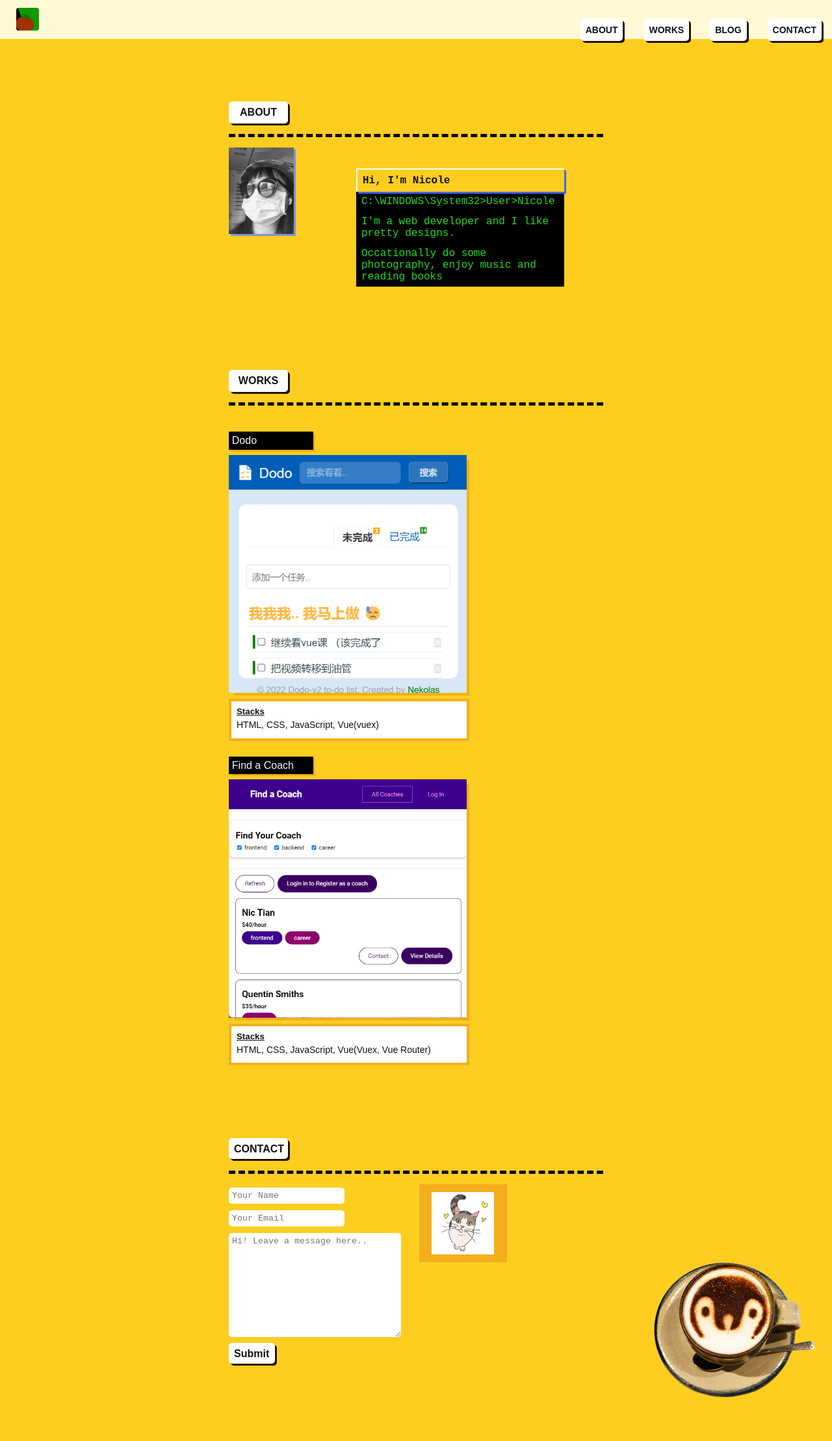
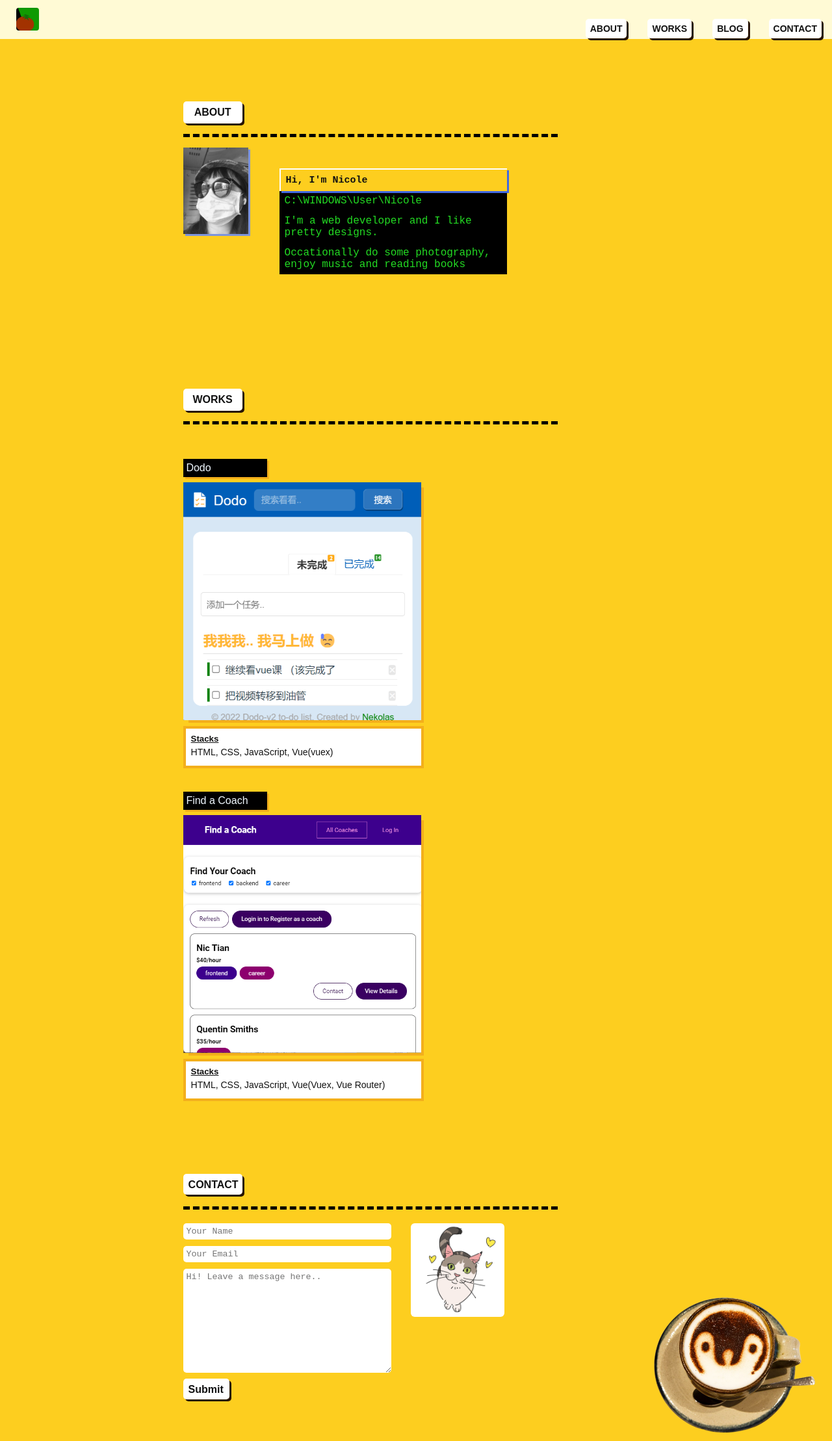
Before and after one commit to nicopcat/nic-portfolio-2022, a Vue app: page / in a window 1280 px wide. Shown: the whole page at 65% size. Before the commit the page ends 2162 px from the top, so only its background shows below. Built offline with nearby package versions, Linux system fonts and the light colour scheme.

Commit message:
mobile ver test fix

```diff
--- a/src/components/layouts/TheHeader.vue
+++ b/src/components/layouts/TheHeader.vue
@@ -8,20 +8,18 @@
     <div class="menu">
       <ul class="list-menu">
         <li>
-          <base-button><a href="#contact">CONTACT</a></base-button>
+          <a href="#contact"><base-button>CONTACT</base-button></a>
         </li>
         <li>
-          <base-button
-            ><a href="https://www.niqks.tk/" target="_blank"
-              >BLOG</a
-            ></base-button
+          <a href="https://www.niqks.tk/" target="_blank"
+            ><base-button>BLOG</base-button></a
           >
         </li>
         <li>
-          <base-button><a href="#work">WORKS</a></base-button>
+          <a href="#work"><base-button>WORKS</base-button></a>
         </li>
         <li>
-          <base-button><a href="/">ABOUT</a></base-button>
+          <a href="javacript:;"><base-button>ABOUT</base-button></a>
         </li>
       </ul>
       <ol>
@@ -84,9 +82,6 @@ li {
 .logo img {
   border-radius: 4px;
 }
-.menu {
-  float: right;
-}
 
 .sandwich {
   display: none;
@@ -132,12 +127,15 @@ li {
     display: none;
   }
   .sandwich {
-    margin: 0;
+    margin: 0 15px;
     width: 20px;
     display: block;
   }
   .menu .stack-menu li {
     display: block;
   }
+  .navbar {
+    width: 120%;
+  }
 }
 </style>
--- a/src/components/layouts/TheWrapper.vue
+++ b/src/components/layouts/TheWrapper.vue
@@ -23,9 +23,16 @@ export default {
 
 <style scoped>
 section {
-  max-width: 720px;
+  /* max-width: 720px; */
   width: 70%;
   margin: 0 auto;
   scroll-behavior: smooth;
 }
+
+@media screen and (max-width: 450px) {
+  section {
+    width: 100vw;
+    margin: 0 auto;
+  }
+}
 </style>
--- a/src/components/pages/ContactMe.vue
+++ b/src/components/pages/ContactMe.vue
@@ -72,18 +72,21 @@ export default {
   display: flex;
   flex-flow: row wrap;
   justify-content: flex-start;
-  width: 450px;
+  /* width: 430px; */
+  width: 70%;
+
   margin-left: 10%;
   margin-top: 1rem;
   /* background-color: royalblue; */
 }
 
 .contact-main .my-contact {
-  width: 65%;
+  width: 55%;
 }
 
 .contact-main .my-contact input,
 textarea {
+  width: 90%;
   font-family: monospace;
   margin: 5px 0;
   padding: 5px;
@@ -93,14 +96,14 @@ textarea {
 }
 
 .contact-main .my-pic {
-  display: flex;
-  place-content: center;
-  width: 30%;
+  padding: 5px;
+
+  width: 35%;
   height: 120px;
-  background-color: rgb(243, 175, 27);
 }
 .contact-main .my-pic img {
-  transform: scale(0.8);
+  height: 120%;
+  border-radius: 6px;
 }
 
 .btn {
@@ -114,4 +117,10 @@ textarea {
   background-color: royalblue;
   cursor: pointer;
 }
+
+@media screen and (max-width: 450px) {
+  .contact-main {
+    width: 100%;
+  }
+}
 </style>
--- a/src/components/pages/HomePage.vue
+++ b/src/components/pages/HomePage.vue
@@ -10,7 +10,7 @@
         </div>
         <div class="info">
           <h3>Hi, I'm Nicole</h3>
-          <p>C:\WINDOWS\System32>User>Nicole</p>
+          <p>C:\WINDOWS\User\Nicole</p>
 
           <p>I'm a web developer and I like pretty designs.</p>
           <p>
@@ -55,6 +55,8 @@ export default {};
 .info-box {
   display: flex;
   flex-flow: row wrap;
+  justify-content: flex-start;
+
   margin-left: 10%;
 }
 
@@ -64,12 +66,10 @@ export default {};
   box-shadow: 3px 3px 0 rgb(125, 148, 219);
 }
 .info-box .info {
-  max-width: 320px;
+  max-width: 350px;
   max-height: 260px;
   width: 70%;
-  margin: 3rem 2rem 0 6rem;
-
-  /* background-color: #fff; */
+  margin: 3rem;
   background-color: black;
 }
 
@@ -77,7 +77,7 @@ export default {};
   margin: 0;
   padding: 0.5rem;
   font-family: monospace;
-  font-size: 16px;
+  font-size: 15px;
   background-color: #fdce1f;
   box-shadow: 3px 3px 0 royalblue;
   border-top: 2px solid white;
--- a/src/components/pages/MyWorks.vue
+++ b/src/components/pages/MyWorks.vue
@@ -91,7 +91,7 @@ BaseButton
 
 .works .coach,
 .works .dodo {
-  margin-top: 1rem;
+  margin-top: 1.8rem;
   width: 370px;
 }
 
```
